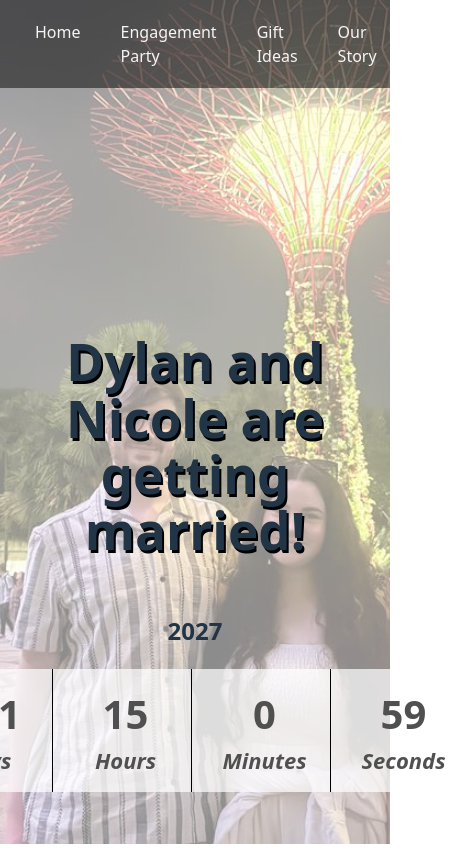
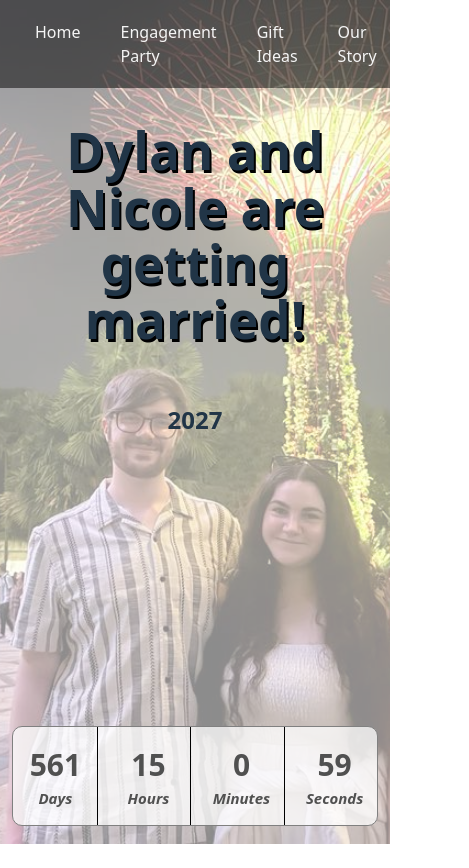
Before and after one commit to dmciver619/WeddingWebsite, a Vue app in the folder wedding-frontend/: page / in a window 390 px wide. Shown: the whole page, 469 px wide, since content can reach past the window. Before the commit the page ends 844 px from the top, so only its background shows below. Built offline with nearby package versions, Linux system fonts and the light colour scheme; no server answers.

Commit message:
Reactive sizing of countdown

```diff
--- a/wedding-frontend/src/components/views/home/Home.vue
+++ b/wedding-frontend/src/components/views/home/Home.vue
@@ -8,10 +8,19 @@ import WeddingCountdown from './WeddingCountdown.vue';
 
 <template>
     <Background />
-    <HomeTitle />
-    <WeddingCountdown />
+    <div class="home-container">
+        <HomeTitle />
+        <WeddingCountdown />
+    </div>
 </template>
 
 <style>
-
+    .home-container {
+        box-sizing: border-box;
+        display: flex;
+        justify-content: space-between;
+        flex-direction: column;
+        align-items: center;
+        height: calc(100vh - 64px);
+    }
 </style>
--- a/wedding-frontend/src/components/views/home/HomeTitle.vue
+++ b/wedding-frontend/src/components/views/home/HomeTitle.vue
@@ -11,7 +11,7 @@
     align-items: center;
     display: flex;
     flex-direction: column;
-    margin-top: 25vh;
+    padding: 0 10px;
     text-align: center;
 
     h1 {
--- a/wedding-frontend/src/components/views/home/WeddingCountdown.vue
+++ b/wedding-frontend/src/components/views/home/WeddingCountdown.vue
@@ -22,15 +22,16 @@
 
 <style>
     .wedding-countdown {
+        border: 1px grey solid;
         color: rgb(80, 80, 80);
         display: flex;
-        background: rgba(255, 255, 255, 0.7);
+        background: rgba(255, 255, 255, 0.75);
         border-radius: 10px;
         font-size: large;
         font-weight: 600;
         gap: 8px;
-        place-self: center;
         width: fit-content;
+        margin-bottom: 5vh;
     }
 
     .countdown-item {
@@ -42,6 +43,11 @@
         font-size: 40px;
         min-width: 100px;
 
+        @media screen and (max-width: 560px) {
+            font-size: 30px;
+            min-width: 50px;
+        }
+
         &:not(:last-of-type) {
             border-right: 1px solid black;
         }
@@ -50,6 +56,17 @@
     .countdown-unit {
         font-size: 22px;
         font-style: italic;
+    }
+
+    @media screen and (max-width: 560px) {
+        .countdown-item {
+            font-size: 30px;
+            min-width: 50px;
+        }
+
+        .countdown-unit {
+            font-size: 15px;
+        }
     }
 
 </style>
```
